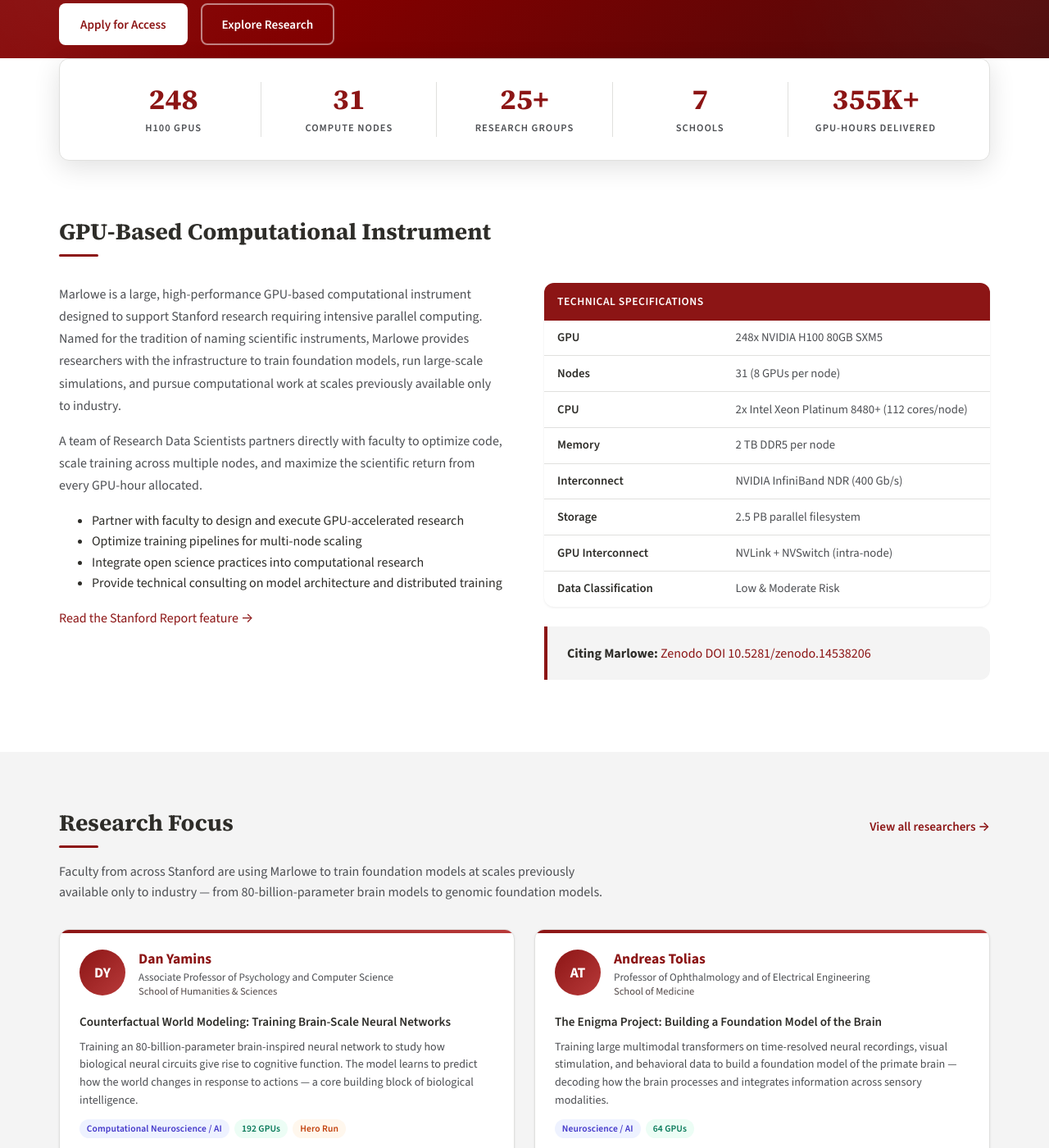
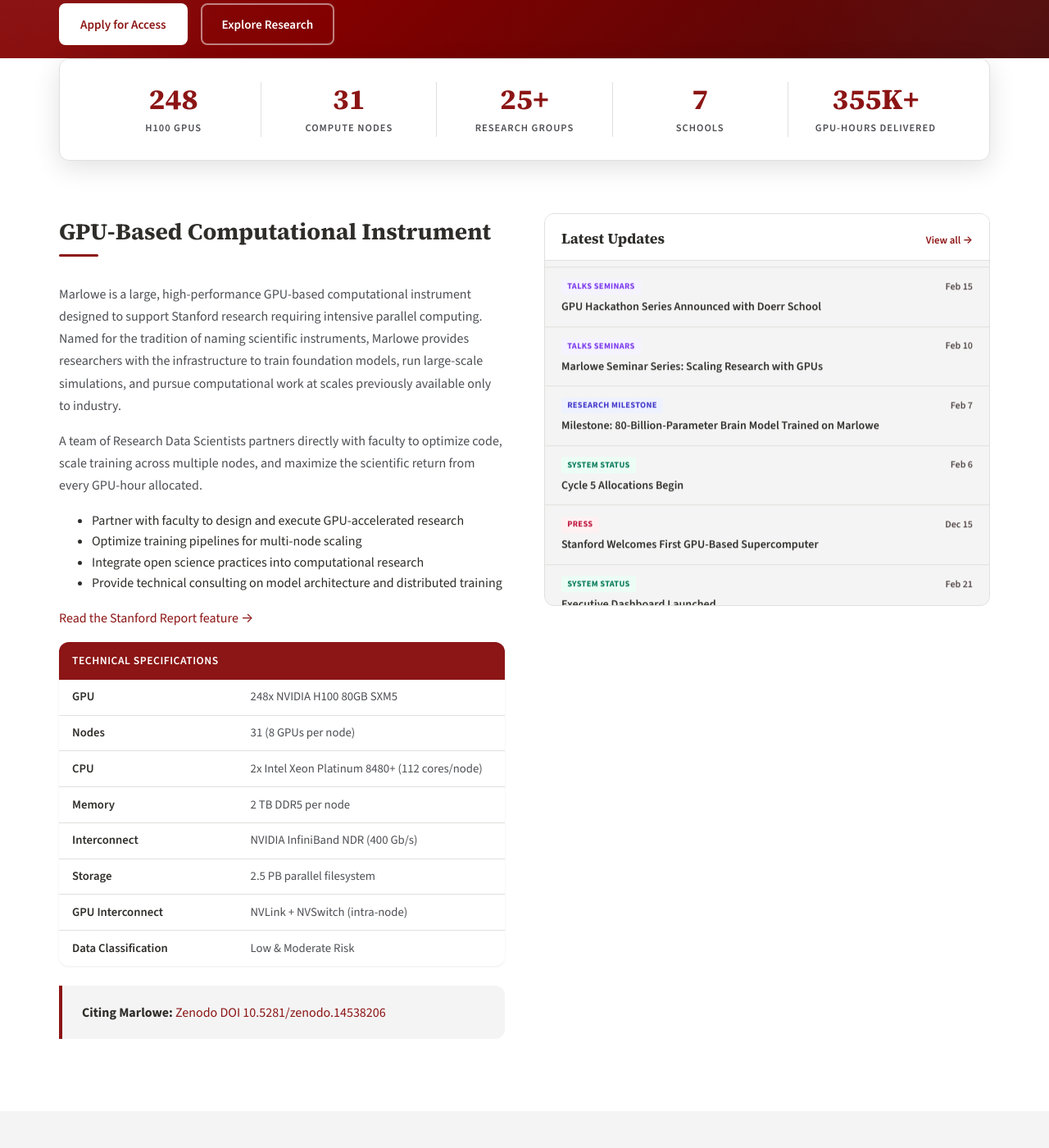
Before and after one commit to ckapfer22/marlowe-site-test1, a Jekyll site: the page built from index.html, in a window 1280 px wide and 1400 px high, scrolled down 300 px. Shown: the whole window at 82% size. Built offline with Jekyll 4.4.1, drawn with Linux system fonts in a browser that asks for light colours; some of the changed text lies outside the part shown.

Commit message:
Move specs below instrument text, add vertical updates feed in right column
- Tech specs table now under GPU instrument description (left column)
- Vertical auto-scrolling updates feed in right column (pauses on hover)
- Replaced horizontal ticker with sidebar-style news feed
- Better layout hierarchy: narrative + specs together, updates visible at glance

Co-Authored-By: Claude Opus 4.6 <noreply@anthropic.com>

```diff
--- /dev/null
+++ b/_includes/updates-feed.html
@@ -0,0 +1,51 @@
+<div class="updates-feed">
+  <div class="feed-header">
+    <h3>Latest Updates</h3>
+    <a href="{{ '/updates/' | relative_url }}" class="see-all">View all &rarr;</a>
+  </div>
+  <div class="feed-viewport" id="feed-viewport">
+    <div class="feed-track" id="feed-track">
+      {% assign sorted_updates = site.updates | sort: 'date' | reverse %}
+      {% for update in sorted_updates %}
+      <a href="{{ update.url | relative_url }}" class="feed-item">
+        <div class="feed-item-header">
+          <span class="feed-type type-{{ update.type }}">{{ update.type | replace: '-', ' ' }}</span>
+          <span class="feed-date">{{ update.date | date: "%b %-d" }}</span>
+        </div>
+        <span class="feed-title">{{ update.title }}</span>
+      </a>
+      {% endfor %}
+      {% for update in sorted_updates %}
+      <a href="{{ update.url | relative_url }}" class="feed-item" aria-hidden="true">
+        <div class="feed-item-header">
+          <span class="feed-type type-{{ update.type }}">{{ update.type | replace: '-', ' ' }}</span>
+          <span class="feed-date">{{ update.date | date: "%b %-d" }}</span>
+        </div>
+        <span class="feed-title">{{ update.title }}</span>
+      </a>
+      {% endfor %}
+    </div>
+  </div>
+</div>
+
+<script>
+(function() {
+  var track = document.getElementById('feed-track');
+  var viewport = document.getElementById('feed-viewport');
+  if (!track || !viewport) return;
+  var paused = false;
+  viewport.addEventListener('mouseenter', function() { paused = true; });
+  viewport.addEventListener('mouseleave', function() { paused = false; });
+  var pos = 0;
+  var speed = 0.4;
+  function animate() {
+    if (!paused) {
+      pos -= speed;
+      if (Math.abs(pos) >= track.scrollHeight / 2) pos = 0;
+      track.style.transform = 'translateY(' + pos + 'px)';
+    }
+    requestAnimationFrame(animate);
+  }
+  requestAnimationFrame(animate);
+})();
+</script>
--- a/assets/css/site.css
+++ b/assets/css/site.css
@@ -556,63 +556,80 @@ img { max-width: 100%; height: auto; }
 }
 
 /* ============================================================
-   UPDATES TICKER (horizontal scroll)
+   UPDATES FEED (vertical scroll, right column)
    ============================================================ */
 
-.updates-ticker-section {
-  padding: 3rem 0 2.5rem;
+.updates-feed {
   background: var(--fog);
+  border-radius: var(--radius);
+  border: 1px solid var(--border);
   overflow: hidden;
+  position: sticky;
+  top: 5rem;
 }
-
-.ticker-viewport {
+.feed-header {
+  display: flex;
+  justify-content: space-between;
+  align-items: baseline;
+  padding: 1rem 1.25rem 0.75rem;
+  border-bottom: 1px solid var(--border);
+  background: var(--white);
+}
+.feed-header h3 {
+  font-family: 'Source Serif 4', Georgia, serif;
+  font-size: 1.1rem;
+  font-weight: 700;
+  margin: 0;
+}
+.feed-header .see-all {
+  font-size: 0.8rem;
+}
+.feed-viewport {
+  height: 420px;
   overflow: hidden;
-  margin-top: 1rem;
-  padding: 0.5rem 0;
+  position: relative;
 }
-.ticker-track {
+.feed-track {
+  will-change: transform;
   display: flex;
-  gap: 1rem;
-  will-change: transform;
-  width: max-content;
+  flex-direction: column;
 }
-.ticker-card {
-  flex-shrink: 0;
-  display: flex;
-  align-items: center;
-  gap: 0.75rem;
-  background: var(--white);
-  padding: 0.75rem 1.25rem;
-  border-radius: 8px;
-  box-shadow: var(--shadow-sm);
-  border: 1px solid var(--border);
-  font-size: 0.9rem;
+.feed-item {
+  display: block;
+  padding: 0.85rem 1.25rem;
+  border-bottom: 1px solid var(--border);
   color: var(--black) !important;
   text-decoration: none !important;
-  transition: all var(--transition);
-  white-space: nowrap;
+  transition: background var(--transition);
 }
-.ticker-card:hover {
-  box-shadow: var(--shadow-md);
-  border-color: var(--cardinal);
-  transform: translateY(-2px);
+.feed-item:hover {
+  background: var(--white);
 }
-.ticker-type {
+.feed-item-header {
+  display: flex;
+  justify-content: space-between;
+  align-items: center;
+  margin-bottom: 0.3rem;
+}
+.feed-type {
   display: inline-block;
-  padding: 0.1rem 0.5rem;
-  border-radius: 4px;
-  font-size: 0.7rem;
+  padding: 0.1rem 0.45rem;
+  border-radius: 3px;
+  font-size: 0.65rem;
   font-weight: 700;
   text-transform: uppercase;
   letter-spacing: 0.03em;
 }
-.ticker-date {
-  font-size: 0.8rem;
+.feed-date {
+  font-size: 0.75rem;
   color: var(--stone);
   font-weight: 600;
 }
-.ticker-title {
+.feed-title {
+  font-size: 0.88rem;
   font-weight: 600;
+  line-height: 1.4;
+  display: block;
 }
 
 .type-research-milestone { background: #EEF2FF; color: #4338CA; }
--- a/index.html
+++ b/index.html
@@ -20,13 +20,14 @@ title: Overview
 <!-- STATS BAR -->
 {% include stats-bar.html %}
 
-<!-- GPU INSTRUMENT -->
+<!-- GPU INSTRUMENT + UPDATES FEED -->
 <section class="section">
   <div class="container">
+    <div class="instrument-section">
+      <div>
         <div class="section-header">
           <h2>GPU-Based Computational Instrument</h2>
         </div>
-    <div class="instrument-section">
         <div class="instrument-text">
           <p>Marlowe is a large, high-performance GPU-based computational instrument designed to support Stanford research requiring intensive parallel computing. Named for the tradition of naming scientific instruments, Marlowe provides researchers with the infrastructure to train foundation models, run large-scale simulations, and pursue computational work at scales previously available only to industry.</p>
           <p>A team of Research Data Scientists partners directly with faculty to optimize code, scale training across multiple nodes, and maximize the scientific return from every GPU-hour allocated.</p>
@@ -38,7 +39,6 @@ title: Overview
           </ul>
           <p><a href="https://news.stanford.edu/stories/2024/12/stanford-welcomes-first-gpu-based-supercomputer">Read the Stanford Report feature &rarr;</a></p>
         </div>
-      <div>
         <table class="specs-table">
           <thead>
             <tr>
@@ -59,6 +59,9 @@ title: Overview
         <div class="callout" style="margin-top: 1.5rem;">
           <p><strong>Citing Marlowe:</strong> <a href="https://doi.org/10.5281/zenodo.14538206">Zenodo DOI 10.5281/zenodo.14538206</a></p>
         </div>
+      </div>
+      <div>
+        {% include updates-feed.html %}
       </div>
     </div>
   </div>
@@ -82,9 +85,6 @@ title: Overview
     </div>
   </div>
 </section>
-
-<!-- UPDATES TICKER -->
-{% include updates-ticker.html %}
 
 <!-- CTA BANNER -->
 <section class="section">
```
Lines whose indentation alone changed are shown as unchanged.
